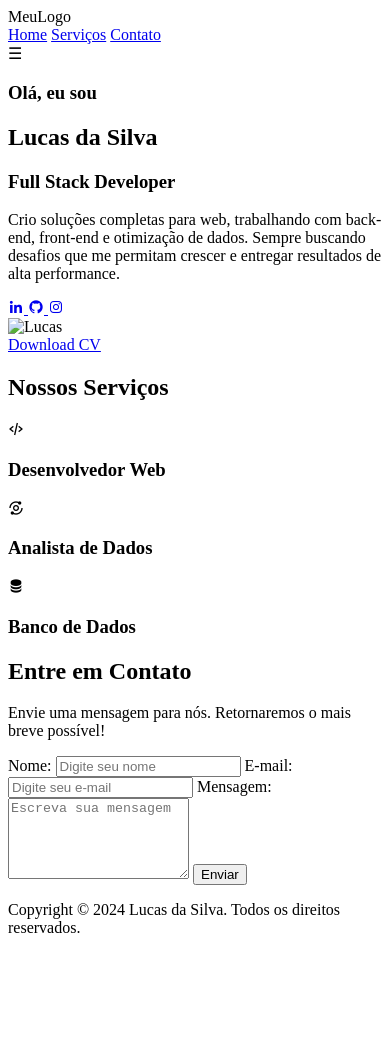
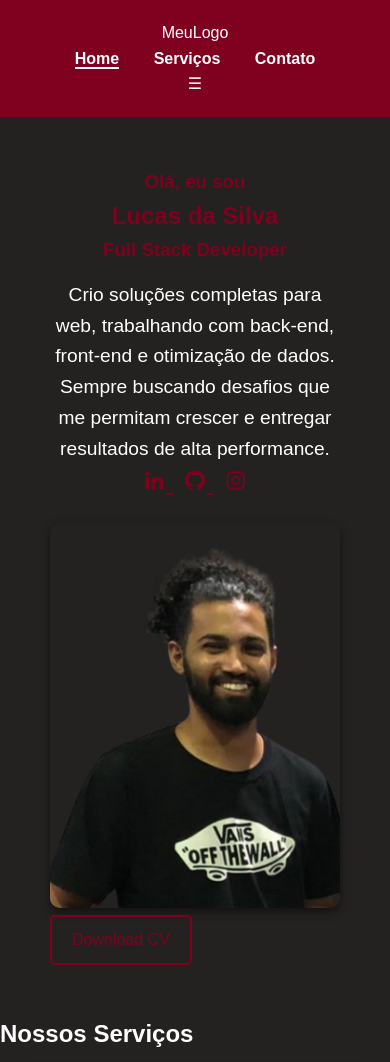
Before and after one commit to lucasds678/site-de-apresenta-ao-lucas-da-silva-, a plain HTML site: page index.html in a window 390 px wide. Shown: the top 1062 px of the page. Before the commit the page ends 953 px from the top, so only its background shows below. Drawn offline with nearby package versions, Linux system fonts and the light colour scheme.

Commit message:
atualizaçao do envio de curriculo e entre em contato

```diff
--- a/index.html
+++ b/index.html
@@ -1,13 +1,13 @@
 <!DOCTYPE html>
-<html lang="en">
+<html lang="pt-br">
 <head>
     <meta charset="UTF-8">
     <meta name="viewport" content="width=device-width, initial-scale=1.0">
     <title>Site Portfolio</title>
     <!-- Box Icons -->
-    <link href='https://unpkg.com/boxicons@2.1.4/css/boxicons.min.css' rel='stylesheet'>
+    <link href="https://unpkg.com/boxicons@2.1.4/css/boxicons.min.css" rel="stylesheet">
     <!-- Custom CSS -->
-    <link rel="stylesheet" href="css/style.css">
+    <link rel="stylesheet" href="style.css"> <!-- Caminho ajustado -->
     <link rel="shortcut icon" href="#" type="image/x-icon">
 </head>
 <body>
@@ -23,16 +23,13 @@
     </header>
 
     <!-- Home Section -->
-
-
-        <div><section id="home">
+    <section id="home">
         <div class="home-container">
             <div class="home-content">
                 <h3>Olá, eu sou</h3>
                 <h1>Lucas da Silva</h1>
                 <h3><span>Full Stack Developer</span></h3>
                 <p>Crio soluções completas para web, trabalhando com back-end, front-end e otimização de dados. Sempre buscando desafios que me permitam crescer e entregar resultados de alta performance.</p>
-
                 <div class="social-media">
                     <a href="https://linkedin.com/in/lucas-da-silva-856977207" target="_blank" title="LinkedIn">
                         <i class='bx bxl-linkedin'></i>
@@ -46,12 +43,11 @@
                 </div>
             </div>
             <div class="home-img">
-            <img src="IMG/lucas sem fundo .png" alt="Lucas">
+                <img src="IMG/lucas sem fundo .png" alt="Lucas"> <!-- Corrigido o nome da imagem -->
             </div>
         </div>
-            <a href="#" class="btn">Download CV</a>
-
-        </div>
+        <!-- Botão de download do currículo -->
+        <a href="curriculo.pdf" download="Curriculo_Lucas_da_Silva.pdf" class="btn">Download CV</a>
     </section>
 
     <!-- Services Section -->
@@ -61,22 +57,17 @@
             <div class="services-box">
                 <i class='bx bx-code-alt'></i>
                 <h3>Desenvolvedor Web</h3>
-
             </div>
             <div class="services-box">
                 <i class='bx bx-analyse'></i>
                 <h3>Analista de Dados</h3>
-
             </div>
             <div class="services-box">
                 <i class='bx bxs-data'></i>
                 <h3>Banco de Dados</h3>
-
-
             </div>
         </div>
     </section>
-    <main>
 
     <!-- Seção de Contato -->
     <section id="contato">
@@ -95,8 +86,6 @@
             <button type="submit">Enviar</button>
         </form>
     </section>
-    </main>
-
 
     <!-- Footer -->
     <footer>
@@ -104,6 +93,6 @@
     </footer>
 
     <!-- JavaScript -->
-    <script src="js/script.js"></script>
+    <script src="./js/script.js"></script> <!-- Caminho ajustado -->
 </body>
 </html>
--- /dev/null
+++ b/style.css
@@ -0,0 +1,223 @@
+/* General Reset */
+* {
+  margin: 0;
+  padding: 0;
+  box-sizing: border-box;
+}
+
+/* Corpo da página */
+body {
+  font-family: 'Arial', sans-serif;
+  line-height: 1.6;
+  color: white;
+  background-color: #242121; /* Fundo escuro da página */
+}
+.btn {
+  border: 2px solid #800020; /* Borda vinho */
+  color: #800020; /* Texto em vinho */
+  padding: 10px 20px;
+  border-radius: 5px;
+  text-decoration: none;
+  display: inline-block;
+  text-align: center;
+  font-size: 1rem;
+  transition: background-color 0.3s ease;
+}
+
+.btn:hover {
+  background-color: #800020; /* Fundo vinho ao passar o mouse */
+  color: white; /* Texto branco no hover */
+}
+/* Header */
+.header {
+  display: flex;
+  justify-content: space-between;
+  align-items: center;
+  padding: 20px 50px;
+  background: #800020; /* Cor vinho para o header */
+  color: white;
+}
+
+/* Estilo para os ícones das redes sociais */
+.social-media a {
+  color: #800020; /* Cor vinho para os ícones */
+  font-size: 2rem; /* Tamanho do ícone */
+  margin: 0 15px; /* Espaçamento entre os ícones */
+  transition: color 0.3s ease;
+}
+
+.social-media a:hover {
+  color: #a83232; /* Cor vinho mais claro no hover */
+}
+
+.header .navbar a {
+  margin: 0 15px;
+  color: white;
+  text-decoration: none;
+  font-weight: bold;
+}
+
+.header .navbar a.active {
+  border-bottom: 2px solid white;
+}
+
+/* Home Section */
+#home {
+  padding: 50px;
+  background-color: #242121; /* Fundo escuro para harmonia com o design */
+}
+
+.home-container {
+  display: flex;
+  align-items: center;
+  justify-content: space-between;
+  gap: 20px; /* Espaçamento entre a descrição e a imagem */
+  flex-wrap: wrap; /* Para responsividade */
+}
+
+.home-content {
+  flex: 1;
+  max-width: 50%;
+  color: white;
+}
+
+.home-content h1, .home-content h3 {
+  color: #800020; /* Títulos com tom de vinho */
+}
+
+.home-content p {
+  margin-top: 15px;
+  font-size: 1.2em;
+  line-height: 1.6;
+}
+
+.home-img {
+  flex: 1;
+  max-width: 40%;
+  text-align: center;
+}
+
+.home-img img {
+  max-width: 100%;
+  border-radius: 10px; /* Bordas arredondadas */
+  box-shadow: 0 4px 10px rgba(0, 0, 0, 0.5); /* Sombra para destaque */
+}
+
+/* Services Section */
+.services {
+  padding: 50px;
+  text-align: center;
+  background: #333; /* Fundo escuro */
+}
+
+.services h2 {
+  font-size: 2rem;
+  margin-bottom: 20px;
+  color: #800020; /* Cor vinho para títulos */
+}
+
+.services-container {
+  display: flex;
+  justify-content: center;
+  gap: 20px;
+  flex-wrap: wrap; /* Responsividade */
+}
+
+.services-box {
+  background: #444; /* Fundo mais claro que o fundo geral */
+  padding: 20px;
+  border-radius: 10px;
+  box-shadow: 0 4px 6px rgba(0, 0, 0, 0.1);
+  width: 300px;
+  text-align: center;
+  color: white;
+  transition: transform 0.3s ease, box-shadow 0.3s ease;
+}
+
+.services-box:hover {
+  transform: translateY(-10px); /* Efeito de elevação */
+  box-shadow: 0 8px 16px rgba(0, 0, 0, 0.2);
+}
+
+.services-box i {
+  font-size: 2rem;
+  color: #800020; /* Cor vinho para os ícones */
+}
+
+.services-box h3 {
+  margin: 15px 0;
+}
+
+.services-box p {
+  font-size: 0.9rem;
+  margin-bottom: 15px;
+}
+
+/* Estilo da seção de contato */
+#contato {
+  margin: 40px auto;
+  padding: 20px;
+  border: 2px solid #800020; /* Bordas em tons de vinho */
+  border-radius: 10px;
+  max-width: 600px;
+  background-color: #800020; /* Fundo vinho para o formulário */
+}
+
+#contato input, #contato textarea {
+  width: 100%;
+  padding: 10px;
+  margin: 10px 0;
+  border-radius: 5px;
+  border: 1px solid #ccc;
+  font-size: 1rem;
+}
+
+#contato button {
+  background-color: #800020; /* Cor vinho para o botão */
+  color: white;
+  padding: 10px 20px;
+  border: none;
+  border-radius: 5px;
+  font-size: 1.2rem;
+  cursor: pointer;
+  transition: background-color 0.3s ease;
+}
+
+#contato button:hover {
+  background-color: #a83232; /* Cor vinho mais clara no hover */
+}
+
+/* Responsividade */
+@media (max-width: 768px) {
+  .home-container {
+    flex-direction: column; /* Coluna no celular */
+    text-align: center;
+  }
+
+  .home-content {
+    max-width: 100%;
+  }
+
+  .home-img {
+    max-width: 100%;
+  }
+
+  .services-container {
+    flex-direction: column; /* Coluna para os boxes de serviços no celular */
+  }
+
+  .services-box {
+    width: 90%; /* Reduzindo a largura no mobile */
+    margin: 10px auto;
+  }
+
+  .header {
+    flex-direction: column; /* Coluna para o header em dispositivos menores */
+    padding: 20px;
+  }
+
+  .social-media a {
+    font-size: 1.5rem; /* Reduzindo o tamanho dos ícones no mobile */
+    margin: 5px;
+  }
+}
```
Also changed, not shown: meu-portfolio/package.json (added, +17 -0 lines), server.js (added, +106 -0 lines), IMG/lucas sem fundo .png (added), 2 other files. Lines whose indentation alone changed are shown as unchanged.
